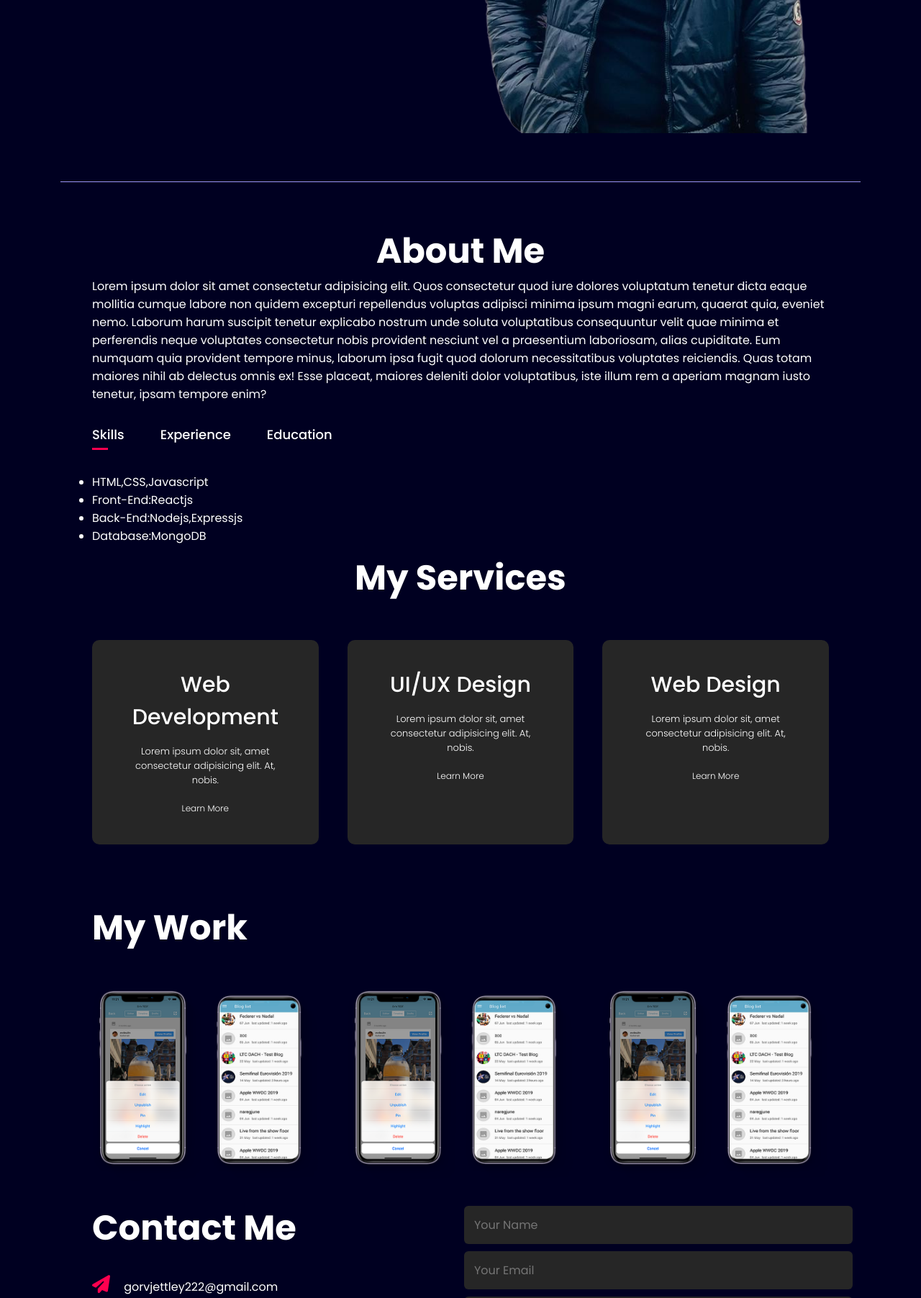
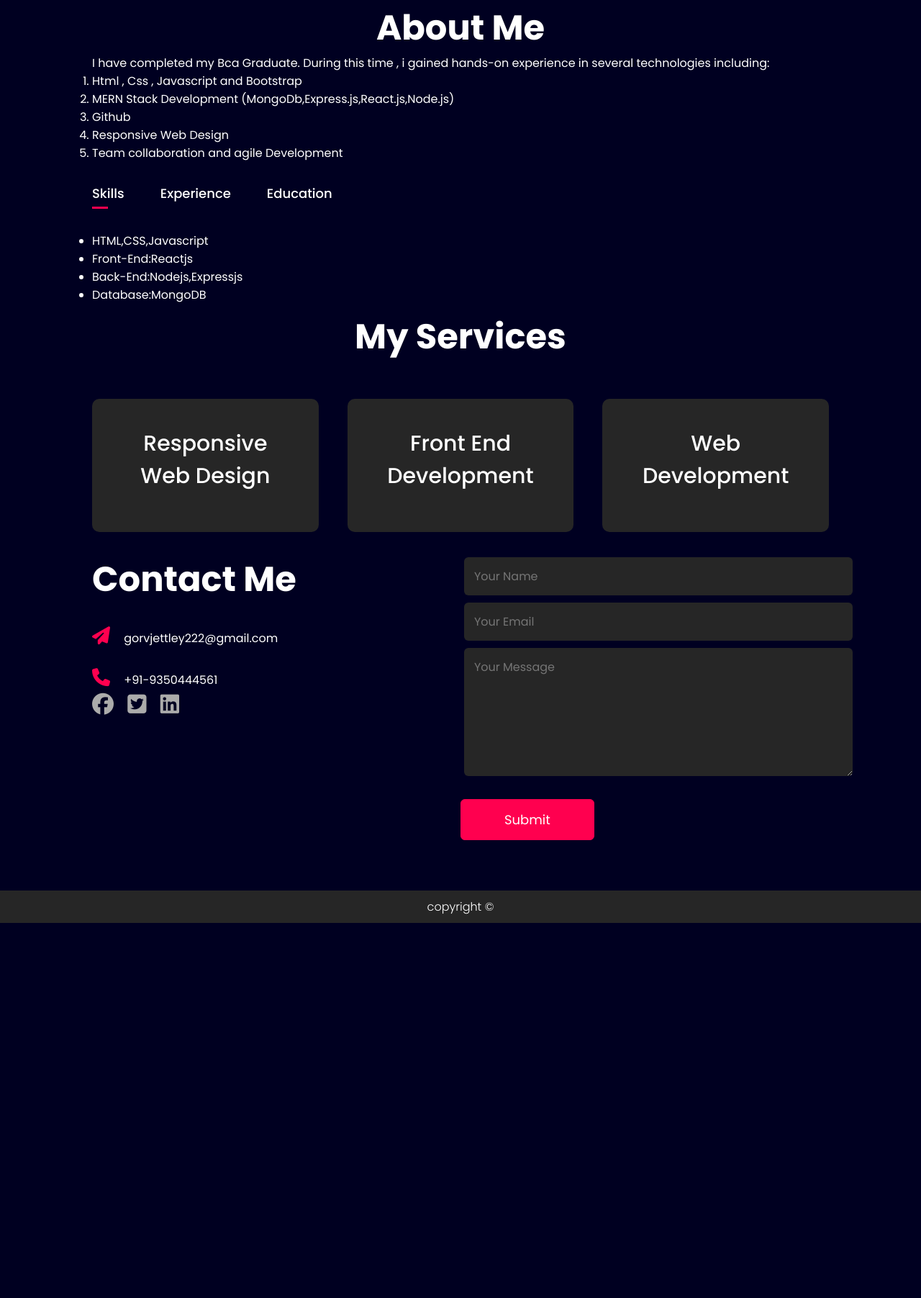
Before and after one commit to Gouravjettley/Personal-Portfolio, a plain HTML site: page index.html in a window 1280 px wide. Shown: the part 596-2399 px from the top of the page at 72% size. After the commit the page ends 1878 px from the top, so only its background shows below. Drawn offline with nearby package versions, Linux system fonts and the light colour scheme.

Commit message:
Update index.html

```diff
--- a/index.html
+++ b/index.html
@@ -23,7 +23,6 @@
                     <li><a href="#Home">Home</a></li>
                     <li><a href="#about">About</a></a></li>
                     <li><a href="#services">Service</a></li>
-                    <li><a href="#portfolio">Projects</a></li>
                     <li><a href="#contact">Contact me</a></li>
                     <i class="fa-solid fa-xmark" onclick="closemenu()"></i>
                 </ul>
@@ -41,23 +40,20 @@
                     <a href="/MyResume.pdf"  download class="btn1 ">Download CV</a>
                 </div>
             </div>
-            <div class="rightsection">
-                <img src="Devp.png" alt="">
-            </div>
         </section>
 
         <!-- ----------About------------ -->
         <hr>
         <section class="secondsection" id="about">
             <h1>About Me</h1>
-            <p>Lorem ipsum dolor sit amet consectetur adipisicing elit. Quos consectetur quod iure dolores voluptatum
-                tenetur dicta eaque mollitia cumque labore non quidem excepturi repellendus voluptas adipisci minima
-                ipsum magni earum, quaerat quia, eveniet nemo. Laborum harum suscipit tenetur explicabo nostrum unde
-                soluta voluptatibus consequuntur velit quae minima et perferendis neque voluptates consectetur nobis
-                provident nesciunt vel a praesentium laboriosam, alias cupiditate. Eum numquam quia provident tempore
-                minus, laborum ipsa fugit quod dolorum necessitatibus voluptates reiciendis. Quas totam maiores nihil ab
-                delectus omnis ex! Esse placeat, maiores deleniti dolor voluptatibus, iste illum rem a aperiam magnam
-                iusto tenetur, ipsam tempore enim?</p>
+        <p>I have completed my  Bca Graduate. During this time , i gained hands-on experience in several technologies including:</p>
+            <ol>
+                <li> Html , Css , Javascript and Bootstrap</li>
+                <li> MERN Stack Development (MongoDb,Express.js,React.js,Node.js)</li>
+                <li> Github</li>
+                <li> Responsive Web Design</li>
+                <li> Team collaboration and agile Development</li>
+            </ol>
             <div class="tab-titles">
                 <p class="tab-links active-link" onclick="opentab('skills')">Skills</p>
                 <p class="tab-links" onclick="opentab('experience')">Experience</p>
@@ -88,7 +84,11 @@
 
             <div class="tab-contents" id="education">
                 <ul>
-                    <li> Lorem ipsum dolor, sit amet consectetur adipisicing elit. Rem, quam?
+                    <li>
+                        Bachelor of Computer Applications from JMIT Institute.
+                    </li>
+                    <li>
+                        12th Standard from Sd Public School.
                     </li>
                 </ul>
             </div>
@@ -99,55 +99,18 @@
                 <h1 class="sub-title">My Services</h1>
                 <div class="service-list">
                     <div>
-                        <h2>Web Development</h2>
-                        <p>Lorem ipsum dolor sit, amet consectetur adipisicing elit. At, nobis.</p>
-                        <a href="">Learn More</a>
+                        <h2>Responsive Web Design</h2>
                     </div>
                     <div>
-                        <h2>UI/UX Design</h2>
-                        <p>Lorem ipsum dolor sit, amet consectetur adipisicing elit. At, nobis.</p>
-                        <a href="">Learn More</a>
+                        <h2>Front End Development</h2>
                     </div>
                     <div>
-                        <h2>Web Design</h2>
-                        <p>Lorem ipsum dolor sit, amet consectetur adipisicing elit. At, nobis.</p>
-                        <a href="">Learn More</a>
+                        <h2>Web Development</h2>
                     </div>
                 </div>
              </div>
         </section>
 
-        <section id="portfolio" >
-            <div class="container">
-                <h1 class="sub-title">My Work</h1>
-                <div class="work-list">
-                    <div class="work">
-                        <img src="img1.png" alt="">
-                        <div class="layer">
-                            <h3>Blog App</h3>
-                            <p>BLog app kcbkdbjacsqbvcbk</p>
-                            <a href=""><i class="fa-solid fa-arrow-up-right-from-square"></i></a>
-                        </div>
-                    </div>
-                    <div class="work">
-                        <img src="img1.png" alt="">
-                        <div class="layer">
-                            <h3>Food Ordering App</h3>
-                            <p>Ordering app kcbkdbjacsqbvcbk</p>
-                            <a href=""><i class="fa-solid fa-arrow-up-right-from-square"></i></a>
-                        </div>
-                    </div>
-                    <div class="work">
-                        <img src="img1.png" alt="">
-                        <div class="layer">
-                            <h3>Personal Portfolio</h3>
-                            <p>Portfolio App kcbkdbjacsqbvcbk</p>
-                            <a href=""><i class="fa-solid fa-arrow-up-right-from-square"></i></a>
-                        </div>
-                    </div>
-                </div>
-            </div>
-        </section>
 
         <!-- -------------Contact------------- -->
         <div id="contact">
@@ -161,7 +124,7 @@
                     <div class="social-icons">
                         <a href=""><i class="fa-brands fa-facebook"></i></a>
                         <a href=""><i class="fa-brands fa-square-twitter"></i></a>
-                        <a href=""><i class="fa-brands fa-linkedin"></i></a>
+                        <a href="www.linkedin.com/in/gouravjettley"><i class="fa-brands fa-linkedin"></i></a>
                     </div>
                 </div>
                 <div class="contact-right">
```
